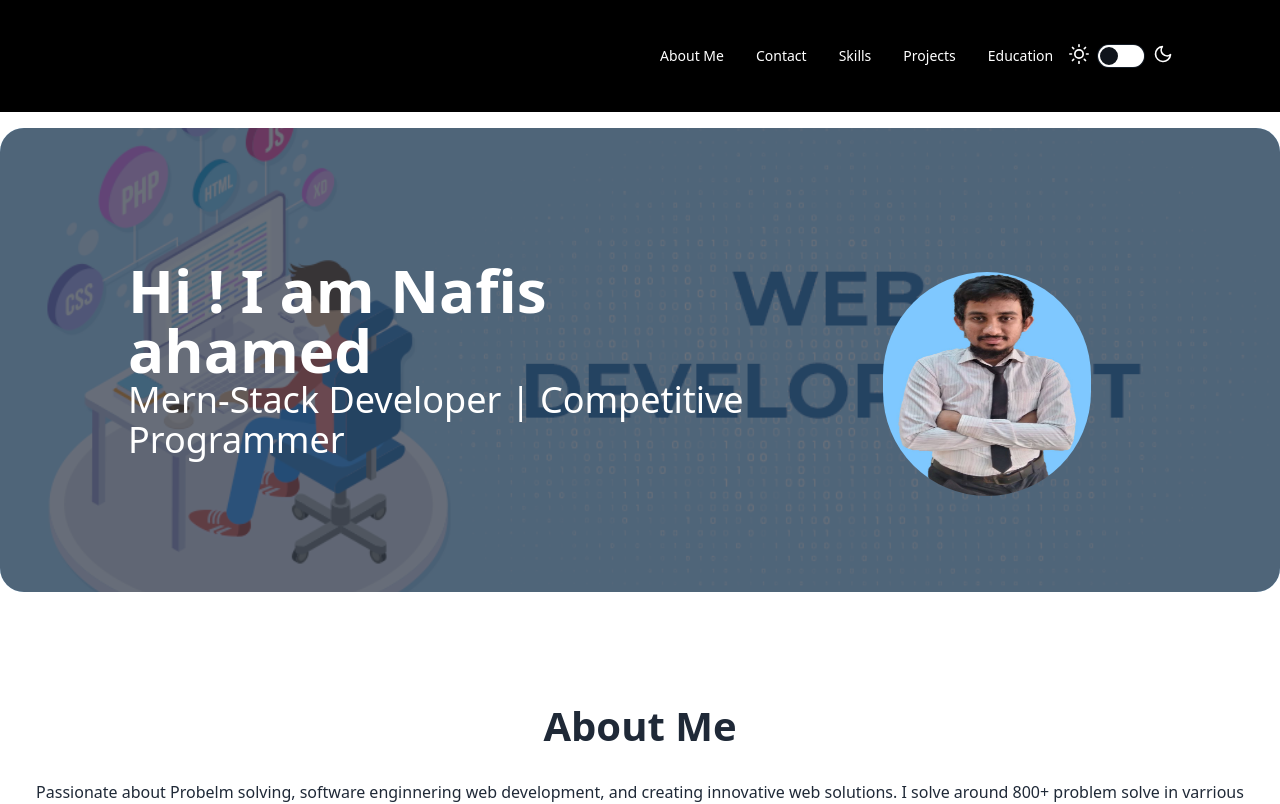
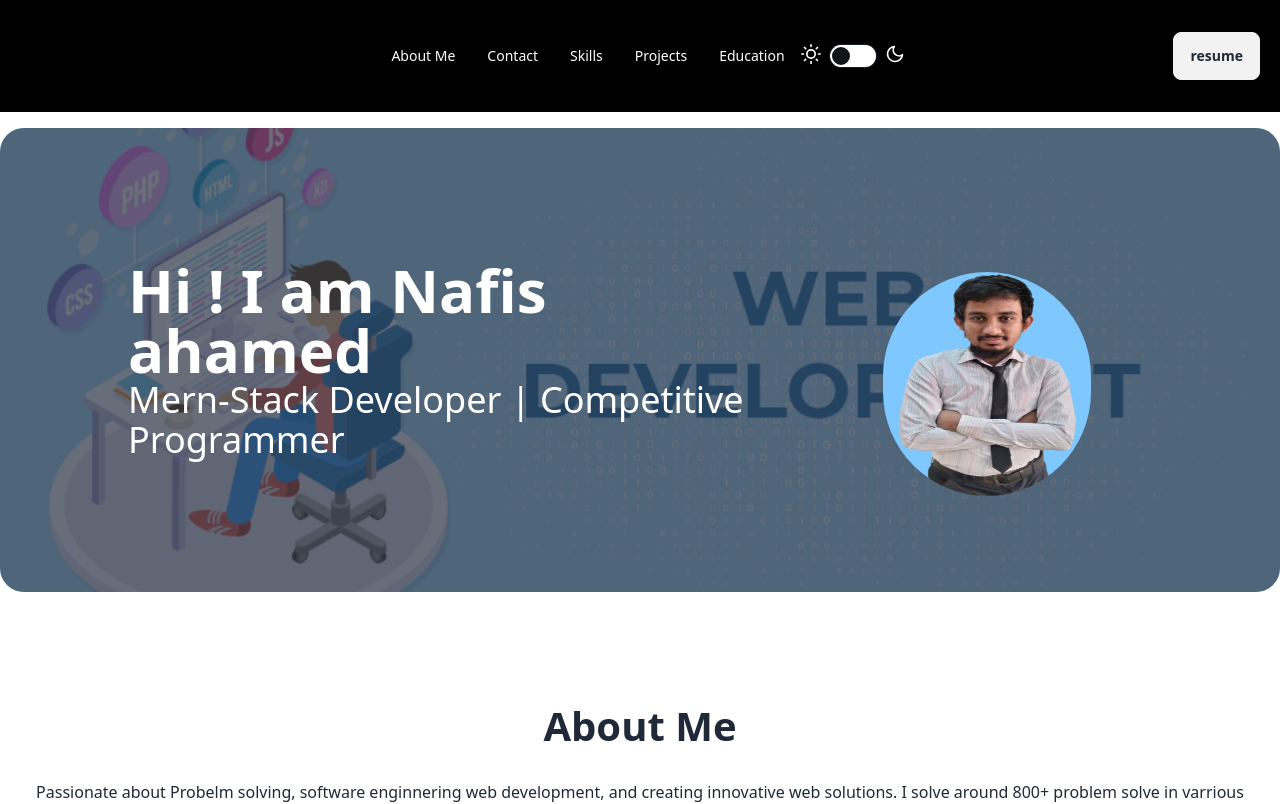
Before and after one commit to nafis200/react-portfolio-n, a React (Vite) app: page / in a window 1280 px wide. Shown: the top 804 px of the page. Built offline with nearby package versions, Linux system fonts and the light colour scheme.

Commit message:
button done

```diff
--- a/src/Navbar.jsx
+++ b/src/Navbar.jsx
@@ -130,6 +130,9 @@ const Navbar = () => {
             {links}
         </ul>
       </div>
+      <div className="navbar-end">
+         <a className="btn  mr-3" href="https://drive.google.com/file/d/1OxYll_P_45jmlzNvZVTGKABn4ZTJRCP2/view?usp=drive_link">resume</a>
+      </div>
       </div>
 
 
```
